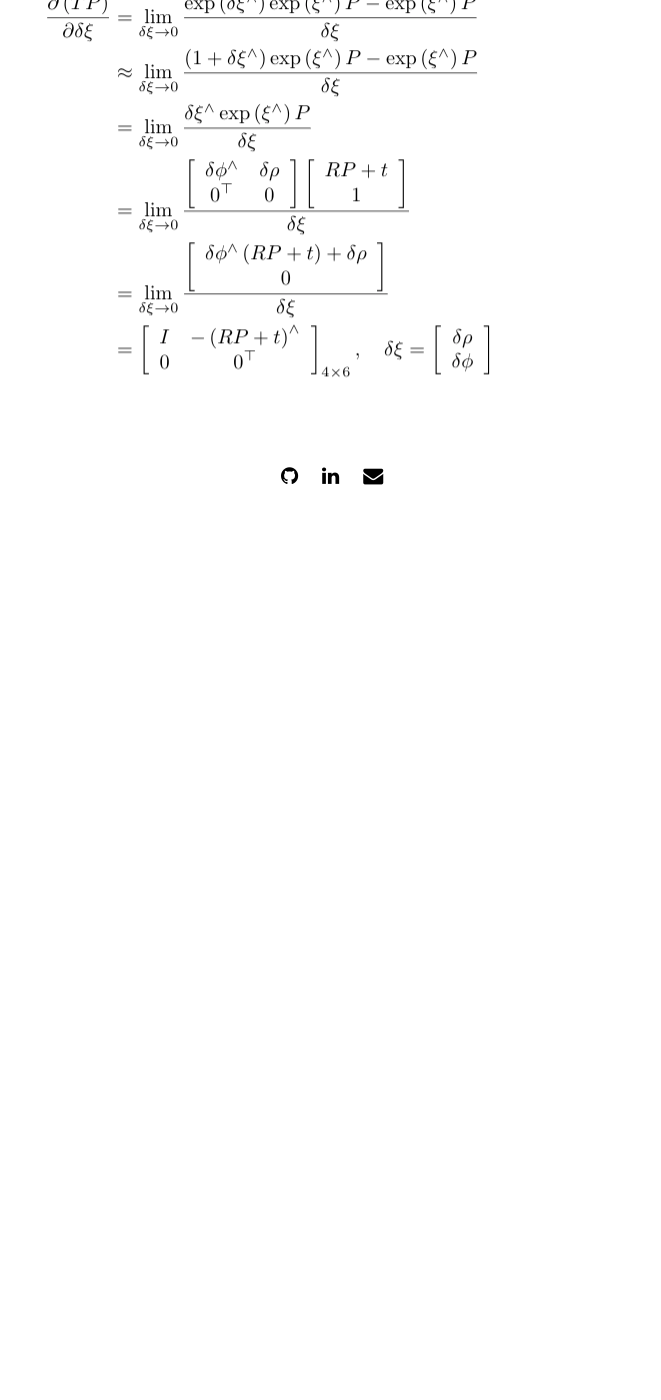
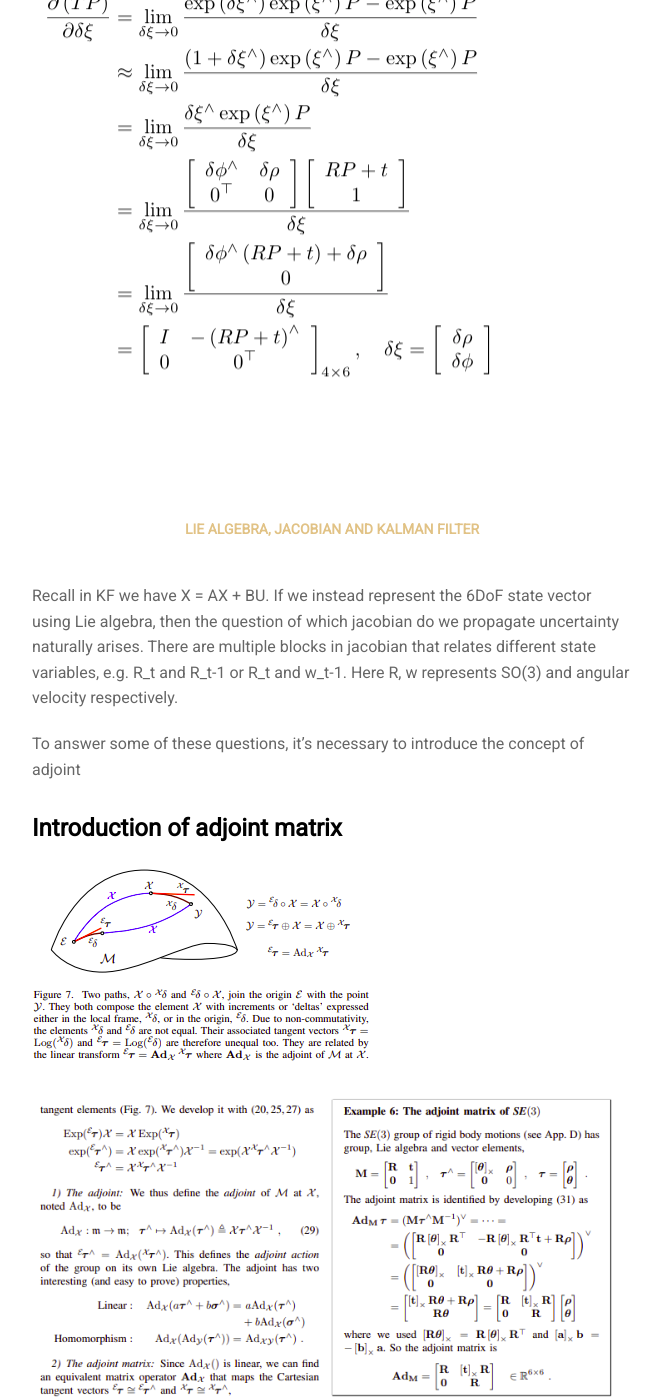
Before and after one commit to Dung-Han-Lee/Dung-Han-Lee.github.io, a Jekyll site: the page built from _posts/2021-01-24-LeeAlgebra02.md, in a window 1280 px wide and 1400 px high, scrolled down 1349 px. Shown: the whole window, without its empty margins (308-969 px from the left). Built offline with Jekyll 4.4.1, drawn with Linux system fonts in a browser that asks for light colours; nearby versions of some CDN libraries; before the commit the page ends 1979 px from its top, so only the background shows below that; some of the changed text lies outside the part shown.

Commit message:
update on lie algebra

```diff
--- a/_posts/2021-01-24-LeeAlgebra02.md
+++ b/_posts/2021-01-24-LeeAlgebra02.md
@@ -1,6 +1,6 @@
 ---
 layout: post
-title: "Deriviative of Lee Algebra"
+title: "Deriviative of Lie Algebra"
 ---
 
 ### Baker-Campbell-Hausdoff Approximation
@@ -12,3 +12,29 @@ title: "Deriviative of Lee Algebra"
 ### Left Pertubation Model se(3)
 
 <img src="/assets/img/posts/leealgebra_12.png" alt="conversion" class="responsive"/>
+
+### Lie Algebra, Jacobian and Kalman Filter
+Recall in KF we have X = AX + BU. If we instead represent the 6DoF state vector using Lie algebra, then the question of which jacobian do we propagate uncertainty naturally arises. There are multiple blocks in jacobian that relates different state variables, e.g. R\_t and R\_t-1 or R\_t and w\_t-1. Here R, w represents SO(3) and angular velocity respectively.
+
+To answer some of these questions, it's necessary to introduce the concept of adjoint
+
+#### Introduction of adjoint matrix
+
+<img src="/assets/img/posts/leealgebra_24.png" alt="conversion" class="responsive"/>
+
+<img src="/assets/img/posts/leealgebra_25.png" alt="conversion" class="responsive"/>
+
+### Deriving jacobian block for jac_R_R
+
+<img src="/assets/img/posts/leealgebra_26.png" alt="conversion" class="responsive"/>
+
+### Jacobian block for jac_R_w, jac_t_w, jac_R_v and jac_t_v
+
+since R2 = exp(w) R1 (here w is a se(3)), diff(R2) = diff(exp(w)) R1
+
+<img src="/assets/img/posts/leealgebra_27.png" alt="conversion" class="responsive"/>
+
+
+### Image Sources
+1. [Ethan Eade](https://ethaneade.com/lie.pdf)
+2. [A micro theory on Lie algebra](https://arxiv.org/pdf/1812.01537.pdf)
```
Also changed, not shown: _posts/2021-01-24-LeeAlgebra01.md (+1 -1 lines), assets/img/posts/leealgebra_24.png (added), assets/img/posts/leealgebra_25.png (added), assets/img/posts/leealgebra_26.png (added), assets/img/posts/leealgebra_27.png (added).
